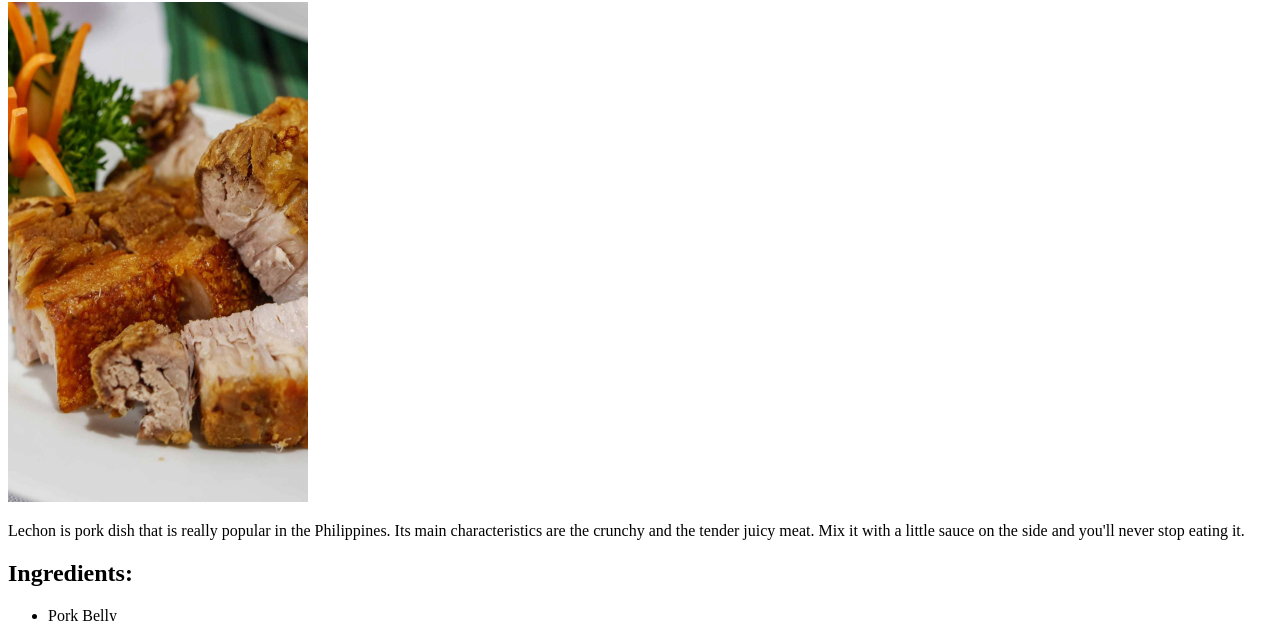
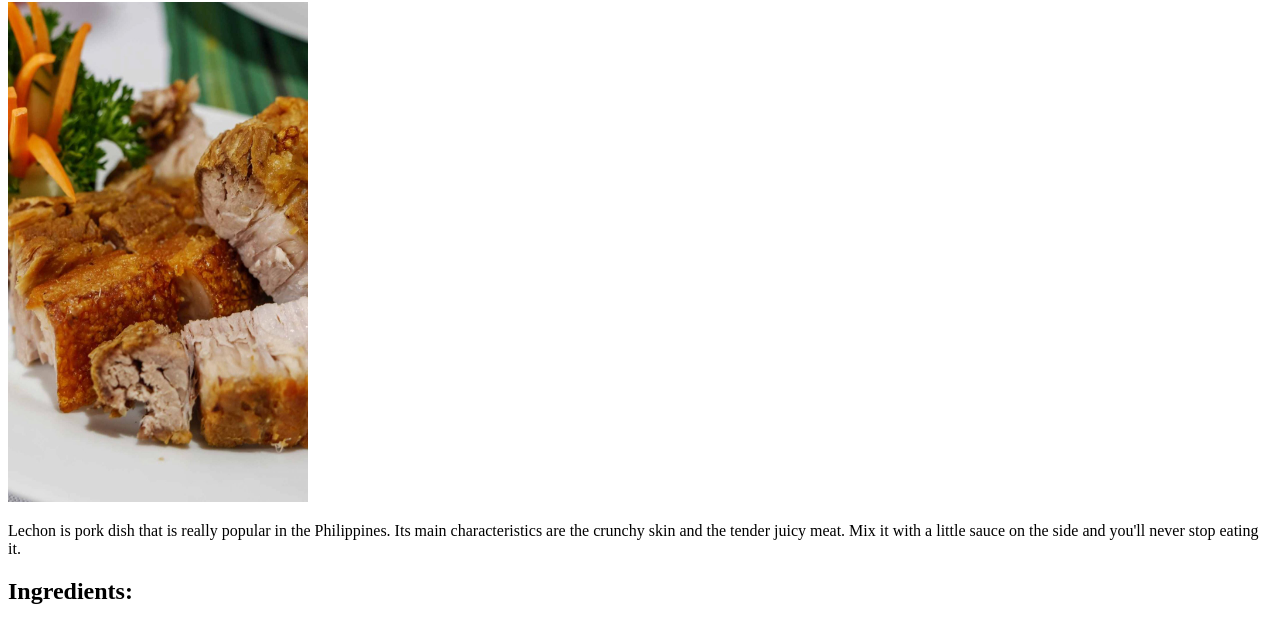
Before and after one commit to brianjbgt/odin-recipes, a plain HTML site: page recipes/lechon.html in a window 1280 px wide. Shown: the part 104-725 px from the top of the page. Drawn offline with Linux system fonts and the light colour scheme.

Commit message:
Edited lechon brief description

```diff
--- a/recipes/lechon.html
+++ b/recipes/lechon.html
@@ -12,7 +12,7 @@
     <img src="../images/Lechon.jpg" alt="Lechon" width="300" height="500">
 
     <p>Lechon is pork dish that is really popular in the Philippines. Its main characteristics
-        are the crunchy and the tender juicy meat. Mix it with a little sauce on the side
+        are the crunchy skin and the tender juicy meat. Mix it with a little sauce on the side
         and you'll never stop eating it.</p>
 
     <h2>Ingredients:</h2>
```
